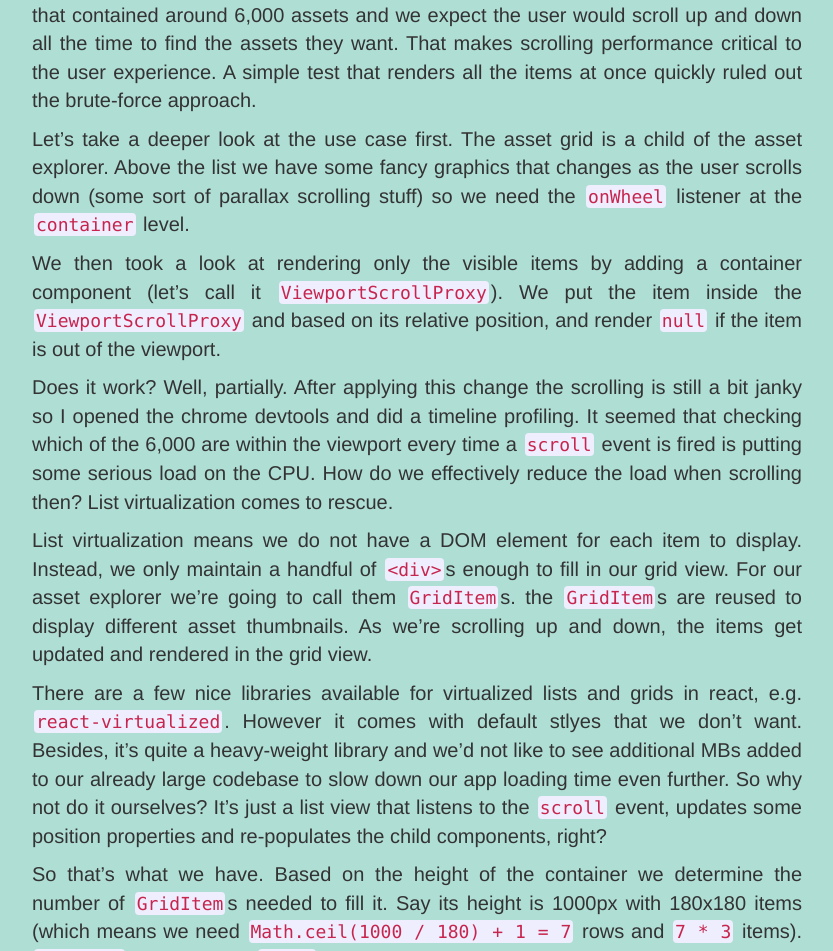
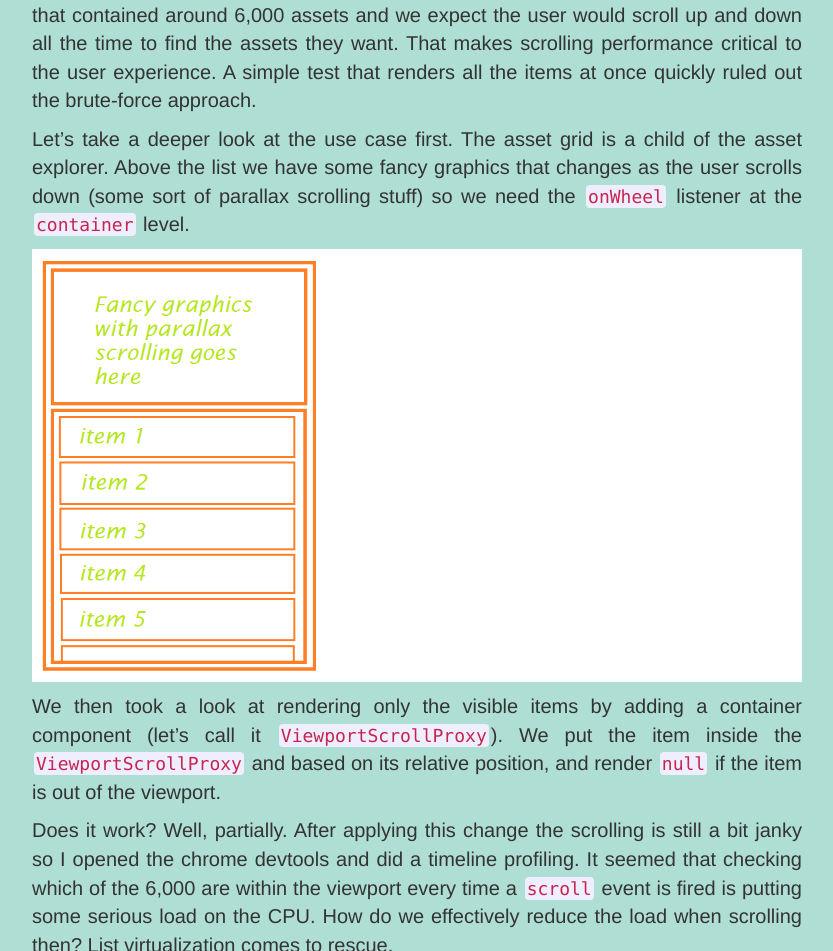
Before and after one commit to guanlun/guanlun.github.io, a Jekyll site: the page built from _posts/2016-07-27-react-list-scrolling-performance.md, in a window 1280 px wide. Shown: the part 502-1453 px from the top of the page, without its empty margins (223-1056 px from the left). Built offline with Jekyll 4.4.1, drawn with Linux system fonts in a browser that asks for light colours; comment, search, counter and statistics services are not loaded.

Commit message:
added image illustration for the scroll performance post

```diff
--- a/_posts/2016-07-27-react-list-scrolling-performance.md
+++ b/_posts/2016-07-27-react-list-scrolling-performance.md
@@ -8,6 +8,8 @@ categories: web
 Say you have a list / grid with thousands of items, what can you do to keep the scrolling smooth? Recently at work we encountered a problem with an asset explorer that contained around 6,000 assets and we expect the user would scroll up and down all the time to find the assets they want. That makes scrolling performance critical to the user experience. A simple test that renders all the items at once quickly ruled out the brute-force approach.
 
 Let's take a deeper look at the use case first. The asset grid is a child of the asset explorer. Above the list we have some fancy graphics that changes as the user scrolls down (some sort of parallax scrolling stuff) so we need the `onWheel` listener at the `container` level.
+
+![A Simple Illustration]({{ site.url }}/assets/2016-07-27/scroll-view.png)
 
 We then took a look at rendering only the visible items by adding a container component (let's call it `ViewportScrollProxy`). We put the item inside the `ViewportScrollProxy` and based on its relative position, and render `null` if the item is out of the viewport.
 
```
Also changed, not shown: assets/2016-07-27/scroll-view.png (added).
